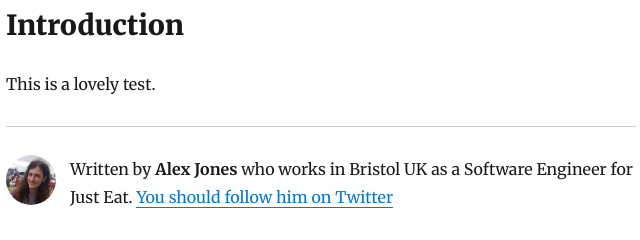
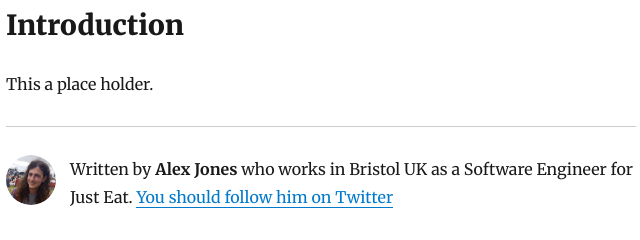
Before and after one commit to alexjajones/tech-blog, a Gatsby site: page /kubernetes-101/ in a window 1280 px wide. Shown: the part 212-452 px from the top of the page, 319-959 px from the left. Built offline with nearby package versions, Linux system fonts and the light colour scheme; Gatsby itself is replaced by a stand-in of ours; some packages are replaced by stand-ins of ours.

Commit message:
Test deploy

```diff
--- a/content/blog/kubernetes-101/index.md
+++ b/content/blog/kubernetes-101/index.md
@@ -4,4 +4,4 @@
 ---
 
 ## Introduction
-This is a lovely test.
+This a place holder.
```
